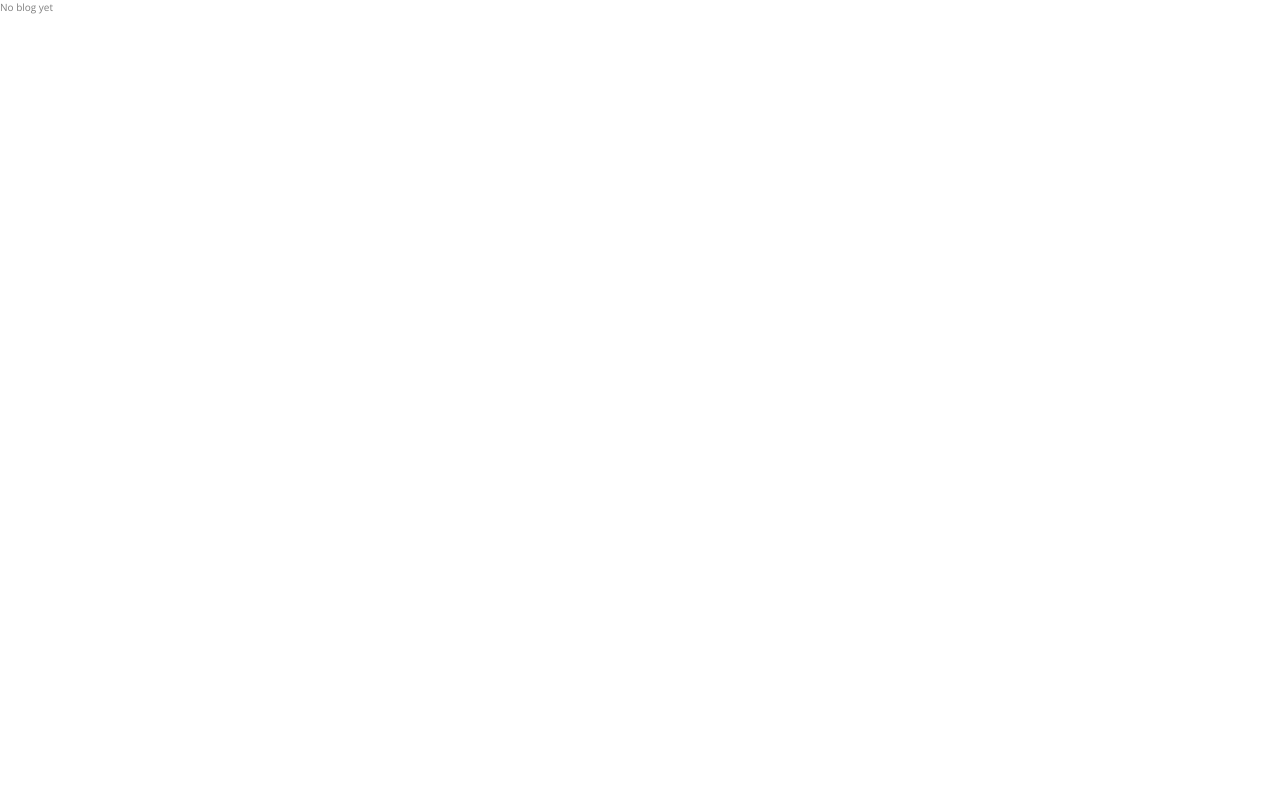
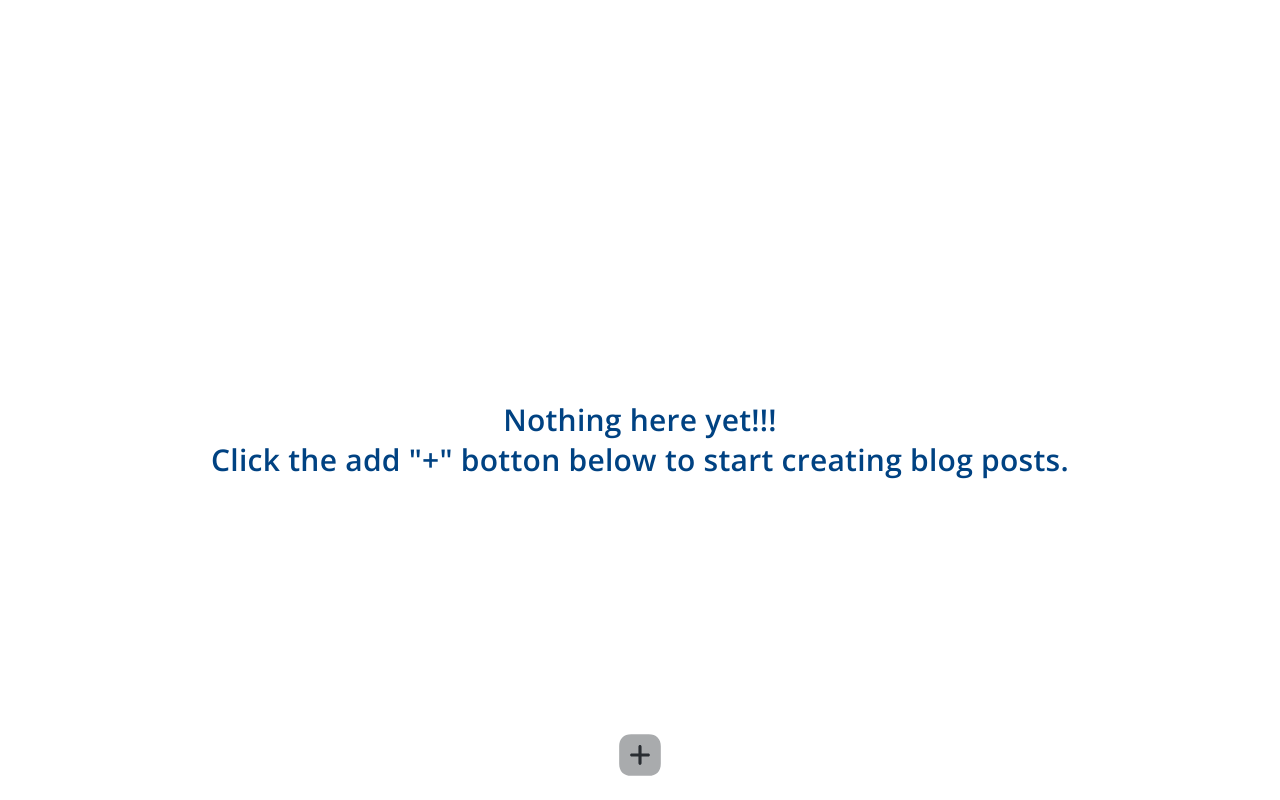
Before and after one commit to SirYusluv/blog_frontend, a Next.js app: page / in a window 1280 px wide. Built offline with nearby package versions, Linux system fonts and the light colour scheme.

Commit message:
implemented add botton

```diff
--- /dev/null
+++ b/src/pages/add/index.tsx
@@ -0,0 +1,3 @@
+export default function Add() {
+  return <></>;
+}
--- a/src/pages/api/hello.ts
+++ /dev/null
@@ -1,13 +0,0 @@
-// Next.js API route support: https://nextjs.org/docs/api-routes/introduction
-import type { NextApiRequest, NextApiResponse } from 'next'
-
-type Data = {
-  name: string
-}
-
-export default function handler(
-  req: NextApiRequest,
-  res: NextApiResponse<Data>
-) {
-  res.status(200).json({ name: 'John Doe' })
-}
--- /dev/null
+++ b/src/pages/index.module.scss
@@ -0,0 +1,17 @@
+.blogs {
+  padding-bottom: 100px;
+
+  &__no-blog {
+    margin: auto;
+    margin-top: 4rem;
+    width: 80%;
+  }
+}
+
+.add {
+  position: absolute;
+  bottom: 2rem;
+  left: 50%;
+  transform: translateX(-50%);
+  z-index: 2;
+}
--- a/src/pages/index.tsx
+++ b/src/pages/index.tsx
@@ -1,13 +1,33 @@
 import Head from "next/head";
+import add from "@/imgs/add.svg";
+import Image from "next/image";
+import classes from "./index.module.scss";
+import { useRouter } from "next/router";
 
 export default function Home() {
+  const router = useRouter();
+
   return (
     <>
       <Head>
         <title>Blog</title>
         <meta name="description" content="Blog list" />
       </Head>
-      <p>No blog yet</p>
+      <main className="blogs">
+        <div className={`${classes["blogs__no-blog"]} center info`}>
+          <p>Nothing here yet!!!</p>
+          <p>Click the add "+" botton below to start creating blog posts.</p>
+        </div>
+
+        <Image
+          className={`${classes.add} link`}
+          alt="add button"
+          src={add}
+          width={50}
+          height={50}
+          onClick={() => router.push("/add")}
+        />
+      </main>
     </>
   );
 }
```
Also changed, not shown: src/imgs/add.svg (added), src/imgs/edit.svg (added).
